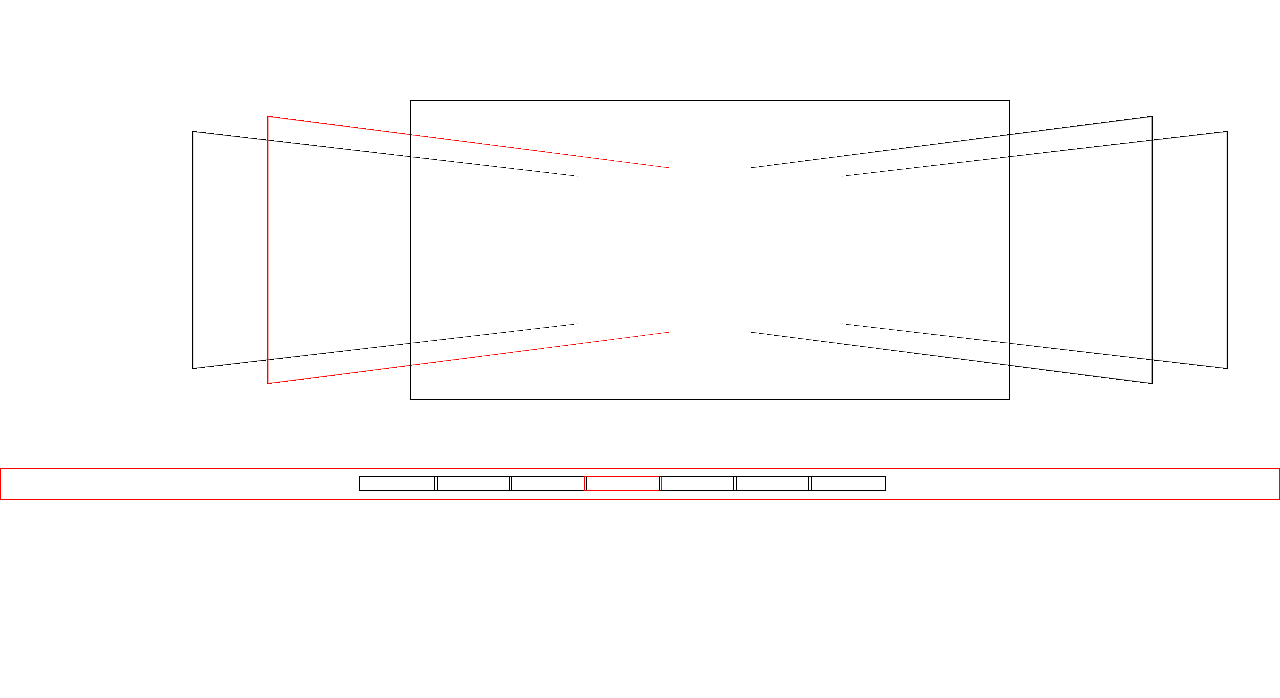
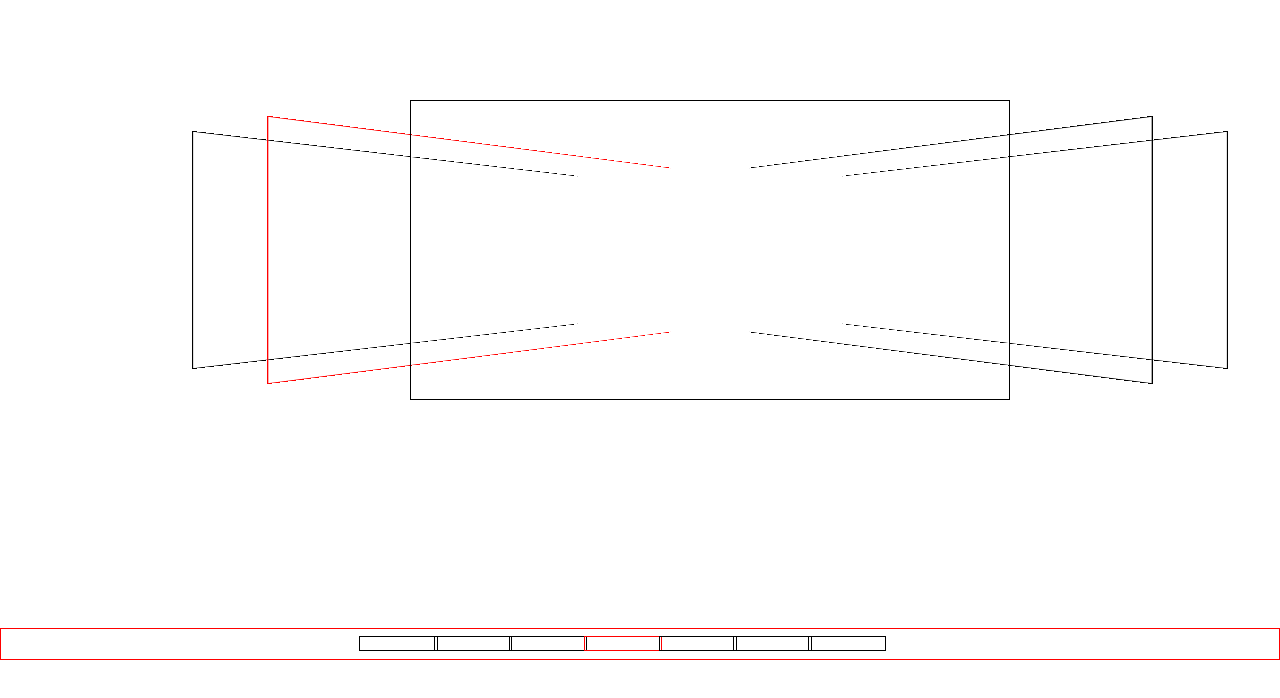
Before and after one commit to hepeguo/hepeguo.github.com, a plain HTML site: page index.html in a window 1280 px wide. Drawn offline with Linux system fonts and the light colour scheme.

Commit message:
footer
footer lower

```diff
--- a/stylesheets/hepeguo.css
+++ b/stylesheets/hepeguo.css
@@ -23,7 +23,7 @@
             #guo_footer {
                 position: absolute;
                 padding-left: 28%;
-                top: 58.5%;
+                top: 78.5%;
                 height: 4%;
                 width: 100%;
                 border: 1px solid red;
```
